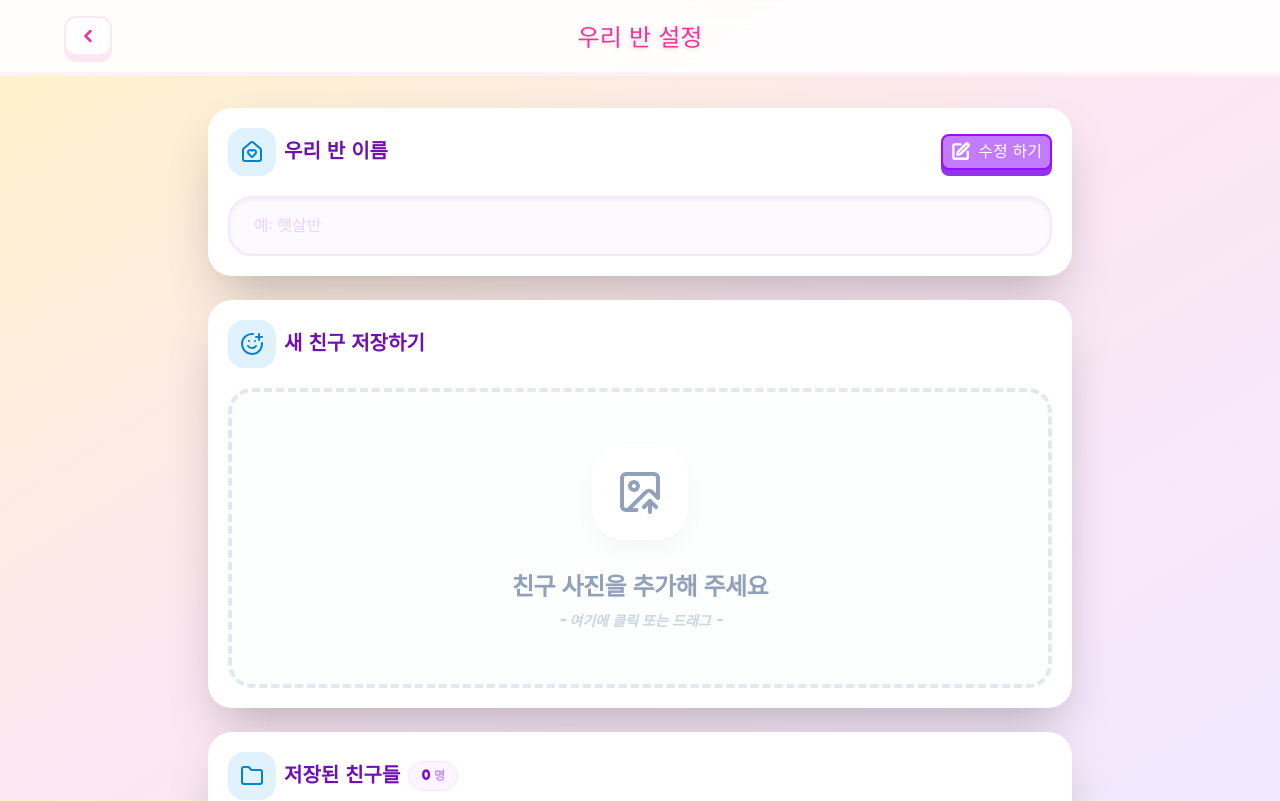
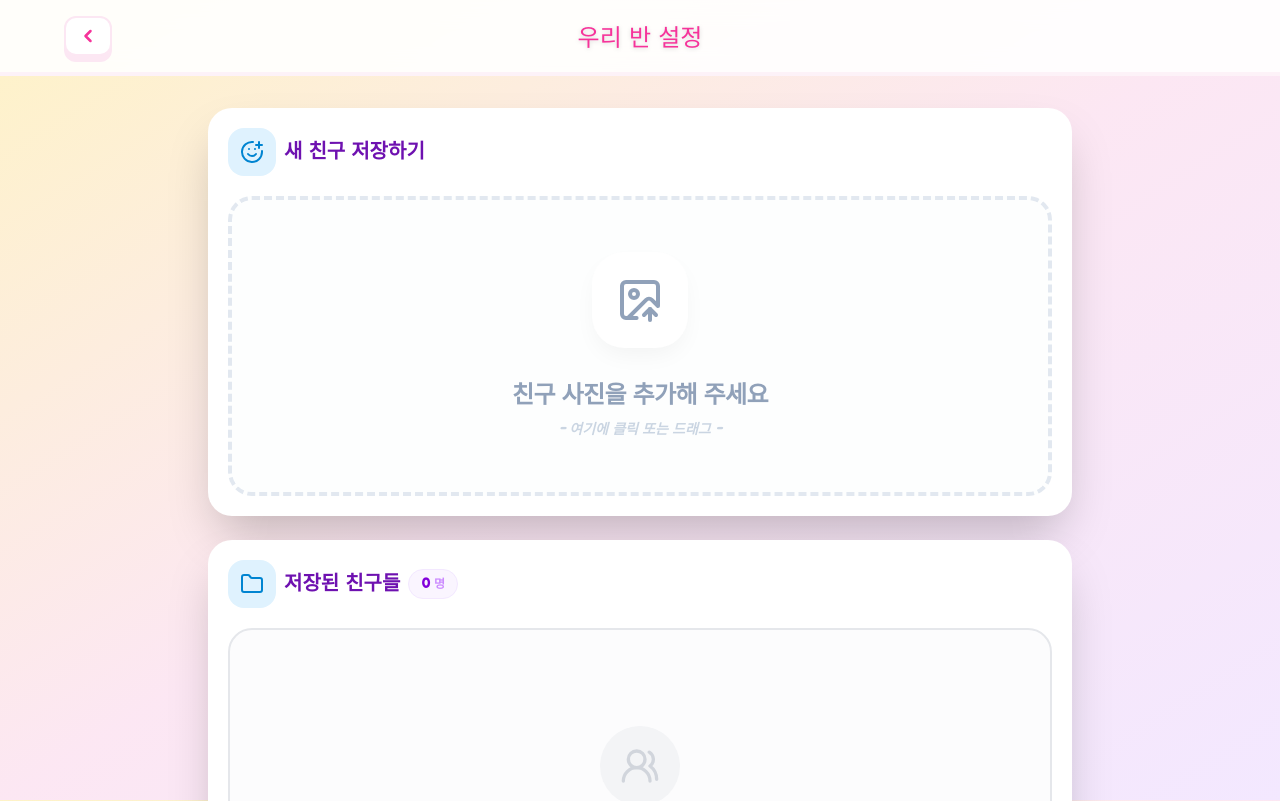
Before and after one commit to jihyuuk/eduplay, a React (Vite) app: page /setting in a window 1280 px wide. Shown: the top 801 px of the page. Built offline with nearby package versions, Linux system fonts and the light colour scheme.

Commit message:
refactor: 반 이름 주석 처리
- 나중에 구현할거

```diff
--- a/src/pages/SettingPage.tsx
+++ b/src/pages/SettingPage.tsx
@@ -333,8 +333,7 @@ export default function SettingPageNew() {
             {/* 메인 콘텐츠 */}
             <main className="w-full max-w-4xl p-4">
                 {/* 기본 설정 카드 */}
-                <div className="bg-white rounded-3xl shadow-2xl p-4 md:p-5 mt-4 mb-6 w-full">
-                    {/* 그룹명 입력 */}
+                {/* <div className="bg-white rounded-3xl shadow-2xl p-4 md:p-5 mt-4 mb-6 w-full">
                     <div className="flex items-center justify-between mb-5">
 
                         <div className="flex items-center gap-2">
@@ -361,10 +360,10 @@ export default function SettingPageNew() {
                         placeholder="예: 햇살반"
                         maxLength={15}
                     />
-                </div>
+                </div> */}
 
                 {/* 사진 업로드 카드 */}
-                <div className="bg-white rounded-3xl shadow-2xl p-4 md:p-5 mb-6 w-full">
+                <div className="bg-white rounded-3xl shadow-2xl p-4 md:p-5 mt-4 mb-6 w-full">
                     {/* 타이틀 영역 & 전체삭제 */}
                     <div className="flex items-center justify-between mb-5">
 
```
